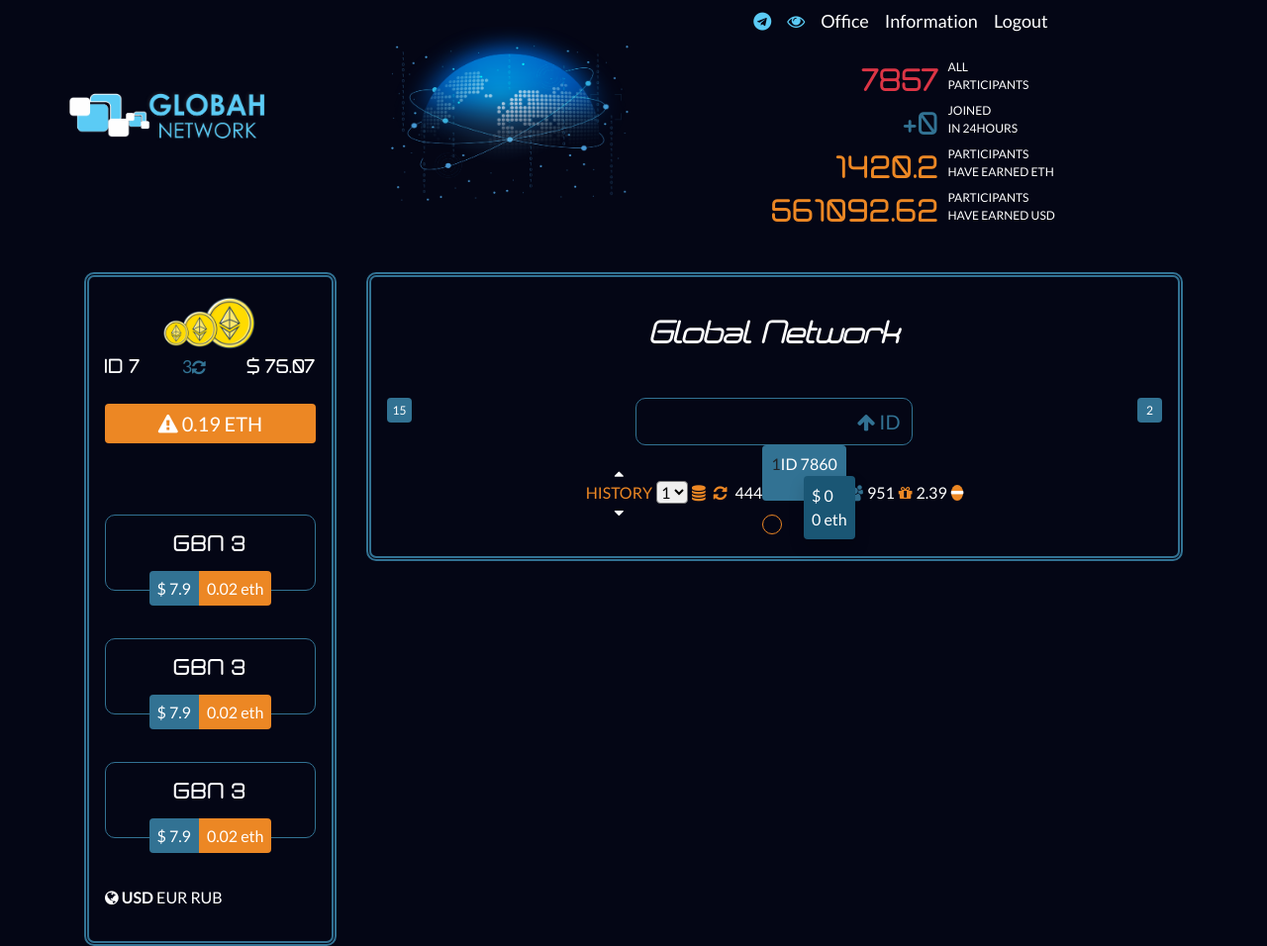
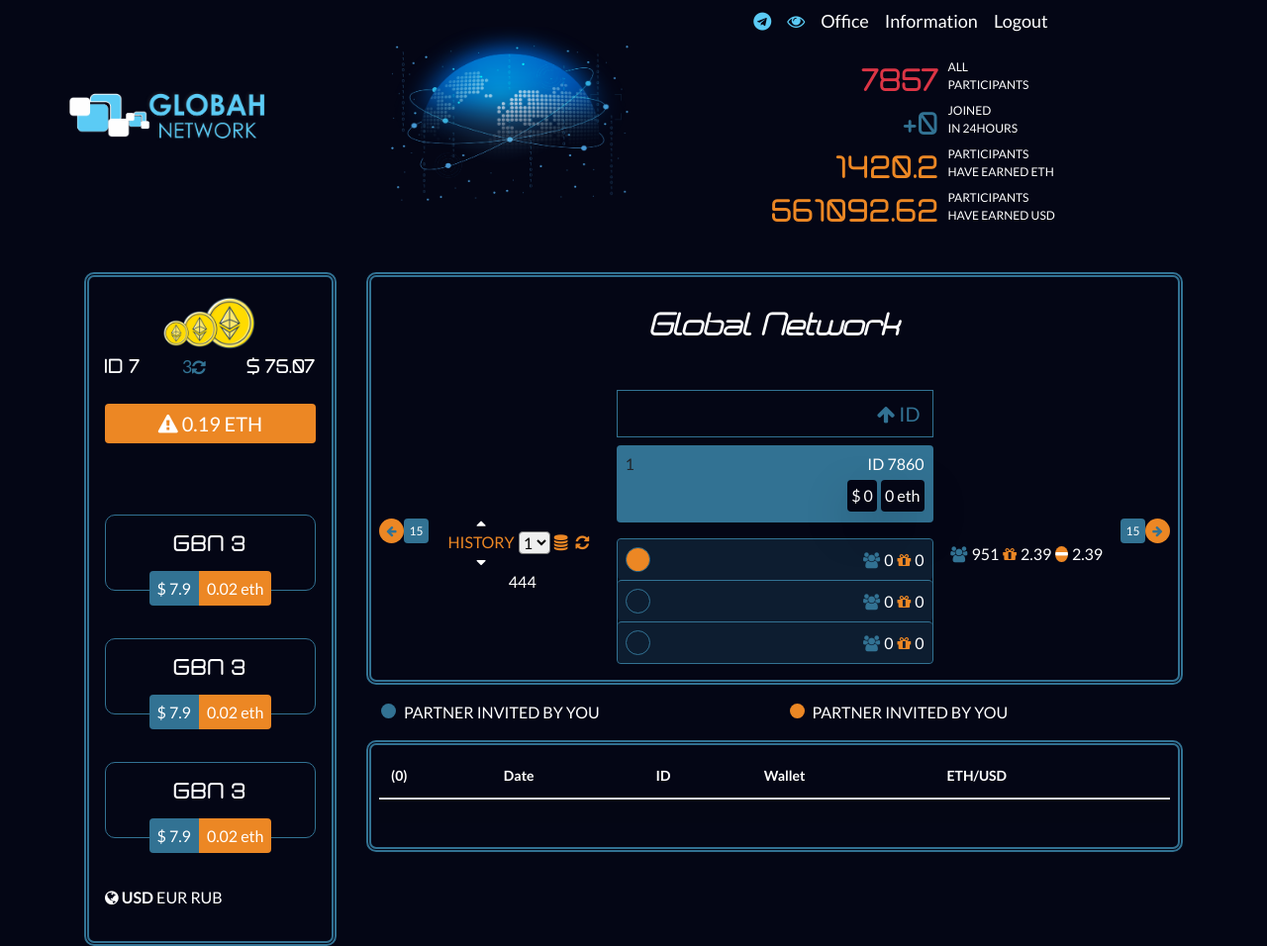
Before and after one commit to joshuaolusayo/globahnetwork, a React app: page /home/page in a window 1280 px wide. Shown: the top 956 px of the page at 99% size. Built offline with nearby package versions, Linux system fonts and the light colour scheme.

Commit message:
Updated some changes

```diff
--- a/src/Components/Dashboard/Page/Info.js
+++ /dev/null
@@ -1,69 +0,0 @@
-import React from "react";
-
-const Info = () => {
-	return (
-		<div className="border-bg p-3 info">
-			<h3 className="font-neogrey font-weight-bold font-italic text-center my-4 mb-lg-5">Global Network</h3>
-			<div className="p__abs d-flex justify-content-between">
-				<span className="bg-logo rounded spn">15</span>
-				<div className="d-flex flex-column justify-content-center align-items-center">
-					<button className="btn bg-transparent border py-1 py-sm-2 text-logo bd text-right" type="btn">
-						<i className="fa fa-arrow-up"></i>&nbsp;ID
-					</button>
-					<div className="d-flex justify-content-center align-items-center flex-nowrap">
-						<div className="d-flex justify-content-center align-items-center">
-							<div className="d-flex flex-column justify-content-between align-items-center">
-								<i className="fa fa-caret-up"></i>
-								<span className="text-yellow text-uppercase">History</span>
-								<i className="fa fa-caret-down"></i>
-							</div>
-							<select className="mx-1 rounded" name="history" id="history">
-								<option value="1">1</option>
-								<option value="2">2</option>
-							</select>
-							<i className="fa fa-database text-yellow"></i>
-							<i className="fa fa-refresh text-yellow px-1 px-sm-2"></i>
-							<span>444</span>
-						</div>
-
-						<div>
-							<button className="btn rounded bg-logo px-1 px-sm-2 pb-4 id__details">
-								<span className="d-flex justify-content-between">
-									<span>1</span>
-									<span className="text-white">ID 7860</span>
-								</span>
-								<span className="text-white p__abs rounded shadow p-2 d-flex flex-column text-left">
-                                    <span>$ <span>0</span></span>
-                                    <span>0 <span>eth</span></span>
-								</span>
-							</button>
-                            <div className="line">
-
-                            </div>
-                            <div className="clickable">
-                                <span className="hole d-inline-block rounded-circle"></span>
-                            </div>
-						</div>
-
-						<div className="d-flex justify-content-center align-items-center">
-							<div>
-								<i className="fa fa-users text-logo"></i>
-								<span className="pl-1">951</span>
-							</div>
-							<div className="pl-1">
-								<i className="fa fa-gift text-yellow"></i>
-								<span className="pl-1">2.39</span>
-							</div>
-							<div className="pl-1">
-								<i className="fa fa-minus bg-yellow rounded-circle"></i>
-							</div>
-						</div>
-					</div>
-				</div>
-				<span className="bg-logo rounded spn">2</span>
-			</div>
-		</div>
-	);
-};
-
-export default Info;
--- /dev/null
+++ b/src/Components/Dashboard/Page/Main/Info.js
@@ -0,0 +1,124 @@
+import React from "react";
+import { Link } from "react-router-dom";
+
+const Info = () => {
+	return (
+		<div className="border-bg p-1 p-sm-2 info">
+			<h3 className="font-neogrey font-weight-bold font-italic text-center my-4 mb-lg-5">Global Network</h3>
+			<div className="p__abs d-flex justify-content-between align-items-center">
+				<div className="d-flex flex-nowrap ab">
+					<Link to="/" className="bg-yellow text-logo spn d-inline-block rounded-circle">
+						<i className="fa fa-arrow-left"></i>
+					</Link>
+					<span className="bg-logo rounded spn d-inline-block bg">15</span>
+				</div>
+
+				<div className="d-flex flex-column justify-content-center align-items-center">
+					<button className="btn bg-transparent border py-1 py-sm-2 text-logo bd text-right mr-md-5 mr-xl-0" type="btn">
+						<i className="fa fa-arrow-up"></i>&nbsp;ID
+					</button>
+					<div className="d-flex flex-column flex-md-row py-2 justify-content-center align-items-center">
+						<div className="col d-flex justify-content-center align-items-center flex-md-wrap">
+							<div className="d-flex flex-column justify-content-between align-items-center">
+								<i className="fa fa-caret-up"></i>
+								<span className="text-yellow text-uppercase">History</span>
+								<i className="fa fa-caret-down"></i>
+							</div>
+							<select className="mx-1 rounded" name="history" id="history">
+								<option value="1">1</option>
+								<option value="2">2</option>
+							</select>
+							<i className="fa fa-database text-yellow"></i>
+							<i className="fa fa-refresh text-yellow px-1 px-sm-2"></i>
+							<span>444</span>
+						</div>
+
+						<div className="">
+							<button className="btn rounded bg-logo px-1 px-sm-2 id__details d-flex flex-column justify-content-center align-items-between">
+								<span className="w-100 d-flex justify-content-between">
+									<span>1</span>
+									<span className="text-white">ID 7860</span>
+								</span>
+								<span className="w-100 text-white d-flex justify-content-end py-1">
+									<span className="bg-yellow p-1 shadow-lg rounded bg-dark-logo">
+										$ <span>0</span>
+									</span>
+									<span className="bg-yellow p-1 shadow-lg rounded bg-dark-logo ml-1">
+										0 <span>eth</span>
+									</span>
+								</span>
+							</button>
+							<div className="border mt-3 gbn__h d-flex flex-column rounded">
+								<div className="w-100 p-2 bg-light-col rounded d-flex justify-content-between align-items-end text-center">
+									<div className="dt rounded-circle">
+										<Link className="d-inline-block w-100 h-100 bg-yellow rounded-circle" to="/"></Link>
+									</div>
+									<div className="d-flex justify-content-end">
+										<div>
+											<i className="fa fa-users text-logo"></i>
+											<span className="pl-1">0</span>
+										</div>
+										<div className="pl-1">
+											<i className="fa fa-gift text-yellow"></i>
+											<span className="pl-1">0</span>
+										</div>
+									</div>
+								</div>
+								<div className="w-100 p-2 bg-light-col rounded border-top d-flex justify-content-between align-items-end text-center">
+									<div className="dt rounded-circle"></div>
+									<div className="d-flex justify-content-end">
+										<div>
+											<i className="fa fa-users text-logo"></i>
+											<span className="pl-1">0</span>
+										</div>
+										<div className="pl-1">
+											<i className="fa fa-gift text-yellow"></i>
+											<span className="pl-1">0</span>
+										</div>
+									</div>
+								</div>
+								<div className="w-100 p-2 bg-light-col rounded border-top d-flex justify-content-between align-items-end text-center">
+									<div className="dt rounded-circle"></div>
+									<div className="d-flex justify-content-end">
+										<div>
+											<i className="fa fa-users text-logo"></i>
+											<span className="pl-1">0</span>
+										</div>
+										<div className="pl-1">
+											<i className="fa fa-gift text-yellow"></i>
+											<span className="pl-1">0</span>
+										</div>
+									</div>
+								</div>
+							</div>
+						</div>
+
+						<div className="col d-flex justify-content-center align-items-center">
+							<div className="text-center">
+								<i className="fa fa-users text-logo"></i>
+								<span className="pl-1">951</span>
+							</div>
+							<div className="pl-1 text-center">
+								<i className="fa fa-gift text-yellow"></i>
+								<span className="pl-1">2.39</span>
+							</div>
+							<div className="pl-1 text-center">
+								<i className="fa fa-minus bg-yellow rounded-circle"></i>
+								<span className="pl-1">2.39</span>
+							</div>
+						</div>
+					</div>
+				</div>
+
+				<div className="d-flex flex-nowrap ab">
+					<span className="bg-logo rounded spn d-inline-block bg">15</span>
+					<Link to="/" className="bg-yellow text-logo spn d-inline-block rounded-circle">
+						<i className="fa fa-arrow-right"></i>
+					</Link>
+				</div>
+			</div>
+		</div>
+	);
+};
+
+export default Info;
--- /dev/null
+++ b/src/Components/Dashboard/Page/Main/Table.js
@@ -0,0 +1,36 @@
+import React from "react";
+
+const Table = () => {
+	return (
+		<div className="border-bg p-1 p-sm-2 table">
+			<div className="row">
+				<div className="col">
+					<div className="table-responsive">
+						<table class="table table-striped text-white">
+							<thead>
+								<tr>
+									<th>(0)</th>
+									<th>Date</th>
+									<th>ID</th>
+									<th>Wallet</th>
+									<th>ETH/USD</th>
+								</tr>
+							</thead>
+							<tbody>
+								<tr>
+									<td scope="row"></td>
+									<td></td>
+									<td></td>
+									<td></td>
+									<td></td>
+								</tr>
+							</tbody>
+						</table>
+					</div>
+				</div>
+			</div>
+		</div>
+	);
+};
+
+export default Table;
--- a/src/Components/Dashboard/Page/Main/index.js
+++ b/src/Components/Dashboard/Page/Main/index.js
@@ -1,10 +1,28 @@
 import React from "react";
-import Info from "../Info";
+import Info from "./Info";
+import Table from "./Table";
 
 const Main = () => {
 	return (
 		<div className="col-lg-9 main mt-5 mt-lg-0 border-bg page">
 			<Info />
+			<div class="container my-3 invite">
+				<div class="row text-uppercase">
+					<div class="col-md-6">
+						<div>
+							<span class="bg-logo draw"></span>
+							<span class="ml-2">Partner invited by you</span>
+						</div>
+					</div>
+					<div class="col-md-6">
+						<div>
+							<span class="bg-yellow draw"></span>
+							<span class="ml-2">Partner invited by you</span>
+						</div>
+					</div>
+				</div>
+			</div>
+            <Table />
 		</div>
 	);
 };
--- a/styles.scss
+++ b/styles.scss
@@ -40,6 +40,10 @@
 
 a.bg-logo:hover {
 	background: $dark-logo-variant;
+}
+
+.bg-dark-logo {
+	background: $background-color;
 }
 
 body {
@@ -294,7 +298,7 @@
 			font-size: 12px;
 		}
 
-		@media screen and (max-width: 767px) {
+		@media screen and (max-width: 768px) {
 			flex-wrap: wrap;
 
 			nav {
@@ -376,7 +380,7 @@
 			border: 1px solid $logo-color;
 			border-radius: 10px;
 
-			@media screen and (min-width: 767px) {
+			@media screen and (min-width: 768px) {
 				border: 5px double $logo-color;
 			}
 		}
@@ -389,7 +393,7 @@
 		.txt__bg {
 			font-size: 12px;
 
-			@media screen and (min-width: 767px) {
+			@media screen and (min-width: 768px) {
 				font-size: 18px;
 			}
 
@@ -402,7 +406,7 @@
 		.btn {
 			font-size: 14px;
 
-			@media screen and (min-width: 767px) {
+			@media screen and (min-width: 768px) {
 				font-size: 20px;
 			}
 		}
@@ -411,7 +415,7 @@
 			h5 {
 				font-size: 1rem;
 
-				@media screen and (min-width: 767px) {
+				@media screen and (min-width: 768px) {
 					font-size: 1.25rem;
 				}
 			}
@@ -420,7 +424,7 @@
 		span {
 			font-size: 12px;
 
-			@media screen and (min-width: 767px) {
+			@media screen and (min-width: 768px) {
 				font-size: 1rem;
 			}
 		}
@@ -466,7 +470,7 @@
 		.line
 		// .f__line
 		{
-			@media screen and (min-width: 767px) {
+			@media screen and (min-width: 768px) {
 				height: 20px;
 			}
 
@@ -491,7 +495,7 @@
 					transform: rotate(-36deg);
 				}
 
-				@media screen and (min-width: 767px) {
+				@media screen and (min-width: 768px) {
 					&:nth-child(1) {
 						top: -50px;
 						left: -27px;
@@ -513,7 +517,7 @@
 				display: inline-block;
 				background-color: $dark-logo-variant;
 
-				@media screen and (min-width: 767px) {
+				@media screen and (min-width: 768px) {
 					width: 25px;
 					height: 25px;
 				}
@@ -523,7 +527,7 @@
 		.text-bg {
 			font-size: 14px;
 
-			@media screen and (min-width: 767px) {
+			@media screen and (min-width: 768px) {
 				font-size: 18px;
 			}
 		}
@@ -700,28 +704,62 @@
 					width: 180px;
 				}
 
-				@media screen and (min-width: 767px) {
-					width: 280px;
+				@media screen and (min-width: 768px) {
+					width: 320px;
+				}
+
+				&:hover {
+					color: white;
+				}
+
+				&:focus {
+					box-shadow: none;
 				}
 			}
 
 			.id__details {
-				position: relative;
+				width: 170px;
 
-				.p__abs {
-					position: absolute;
-					background: #1a5674;
-					right: -10px;
+				@media screen and (min-width: 375px) {
+					width: 200px;
+				}
+
+				@media screen and (min-width: 768px) {
+					width: 320px;
 				}
 			}
 
-			.clickable {
-				.hole {
-					width: 20px;
-					height: 20px;
-					line-height: 20px;
-					border: 1px solid $text-yellow;
+			.border {
+				border: 1px solid #327293 !important;
+				border-radius: 0;
+			}
+
+			.gbn__h {
+				.bg-light-col {
+					background: #32729336;
+
+					&:hover {
+						background: #32729357;
+					}
 				}
+
+				.dt {
+					width: 25px;
+					height: 25px;
+					border: 1px solid $logo-color;
+				}
+
+				.border-top {
+					border-color: $logo-color !important;
+				}
+			}
+		}
+
+		.table {
+			font-size: 14px;
+
+			th {
+				border-top: none;
 			}
 		}
 	}
```
Also changed, not shown: src/styles.css.
